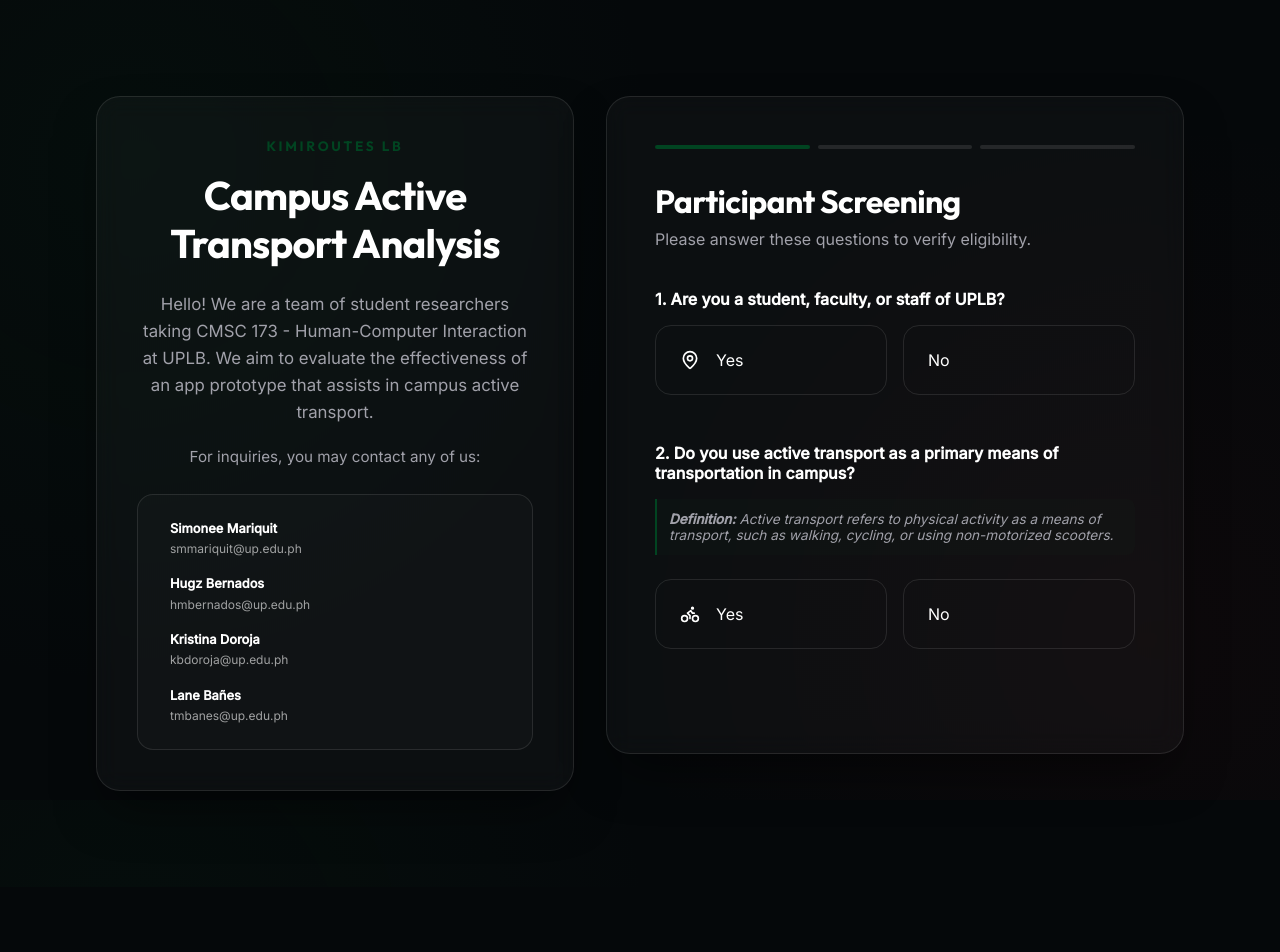
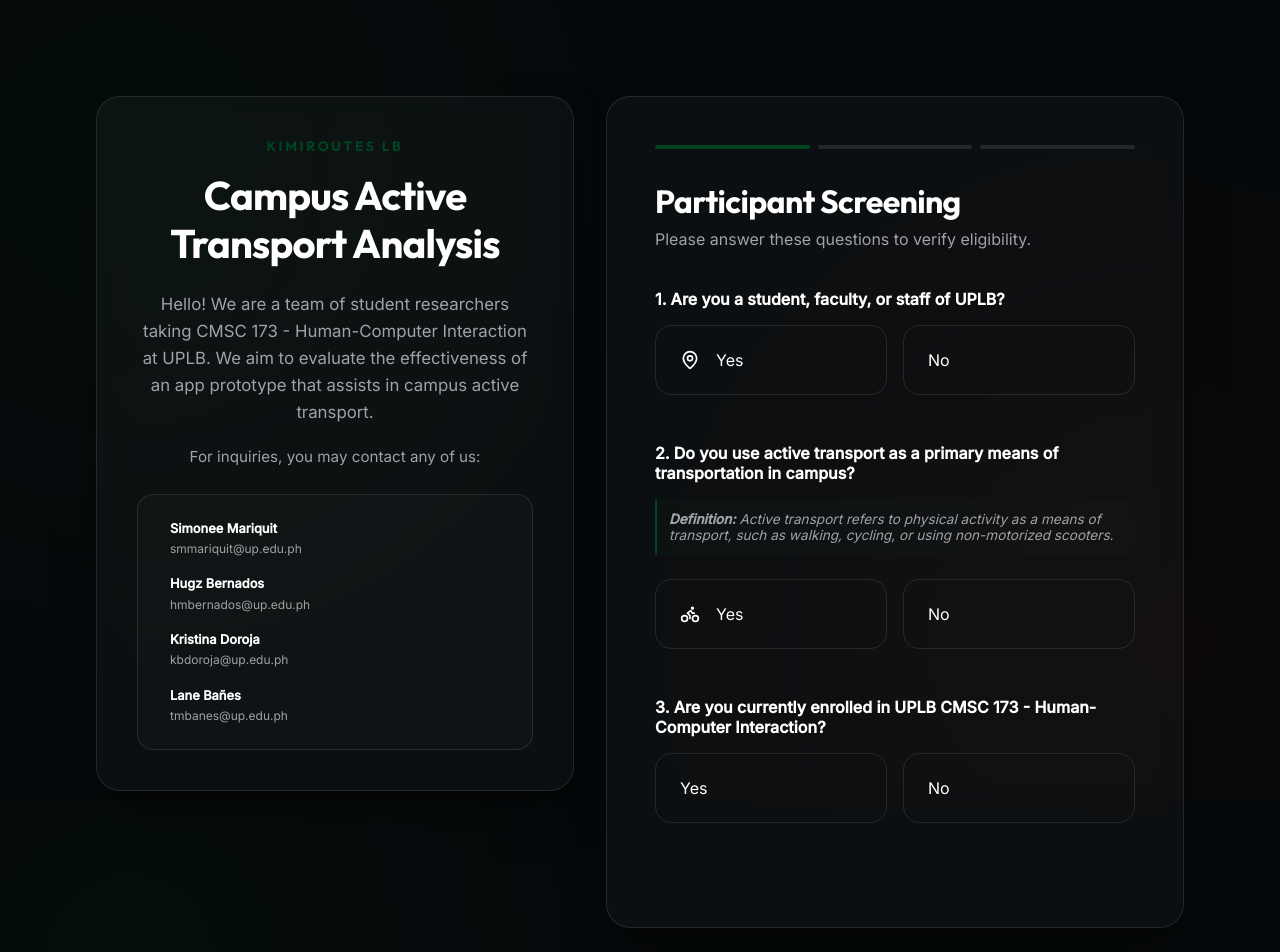
Before and after one commit to smmariquit/173-autostudy, a Next.js app: page / in a window 1280 px wide. Shown: the top 952 px of the page. Before the commit the page ends 887 px from the top, so only its background shows below. Built offline with nearby package versions, Linux system fonts and the light colour scheme.

Commit message:
feat: add HCI student exclusion criterion to screening process

```diff
--- a/src/app/api/send-email/route.ts
+++ b/src/app/api/send-email/route.ts
@@ -5,7 +5,7 @@ const resend = new Resend(process.env.RESEND_API_KEY || 're_dummy_key');
 
 export async function POST(req: Request) {
   try {
-    const { name, email, fbContact, consentTimestamp } = await req.json();
+    const { name, email, fbContact, consentTimestamp, isHCIStudent } = await req.json();
 
     // Deterministic Assignment (Statistically Balanced 50/50 Split)
     // We sum the character codes of the email to decide the order without a database.
@@ -58,6 +58,7 @@ export async function POST(req: Request) {
           Name: ${name}<br/>
           Email: ${email}<br/>
           FB/Contact: ${fbContact}<br/>
+          HCI Student (CMSC 173): ${isHCIStudent ? 'Yes' : 'No'}<br/>
           Timestamp: ${new Date(consentTimestamp).toLocaleString('en-PH', { timeZone: 'Asia/Manila' })} (PHT)<br/>
           Status: Electronically Consented via Checkbox
         </div>
--- a/src/components/StudyForm.tsx
+++ b/src/components/StudyForm.tsx
@@ -9,6 +9,7 @@ export default function StudyForm() {
   const [formData, setFormData] = useState({
     isUPLB: null as boolean | null,
     isActiveTransport: null as boolean | null,
+    isHCIStudent: null as boolean | null,
     name: '',
     email: '',
     fbContact: '',
@@ -16,12 +17,12 @@ export default function StudyForm() {
   });
   const [isSubmitting, setIsSubmitting] = useState(false);
 
-  const handleScreening = (key: 'isUPLB' | 'isActiveTransport', value: boolean) => {
+  const handleScreening = (key: 'isUPLB' | 'isActiveTransport' | 'isHCIStudent', value: boolean) => {
     setFormData({ ...formData, [key]: value });
   };
 
   const handleNextFromScreening = () => {
-    if (formData.isUPLB === false || formData.isActiveTransport === false) {
+    if (formData.isUPLB === false || formData.isActiveTransport === false || formData.isHCIStudent === true) {
       setStep(0); // Show failure
     } else {
       setStep(2);
@@ -67,8 +68,8 @@ export default function StudyForm() {
       <div className="card text-center animate-in">
         <h2 style={{ marginBottom: '1rem' }}>Thank you for your interest!</h2>
         <p style={{ color: 'var(--text-dim)' }}>
-          This study is specifically looking for participants from UPLB who use active transport.
-          Unfortunately, you do not meet the current selection criteria.
+          Unfortunately, you do not meet the specific selection criteria for this academic study.
+          We are looking for participants who are UPLB students/staff, users of active transport, and not currently enrolled in CMSC 173.
         </p>
         <button className="btn btn-outline" style={{ marginTop: '2rem' }} onClick={() => window.location.reload()}>
           Go Back
@@ -110,7 +111,7 @@ export default function StudyForm() {
             </div>
           </div>
 
-          <div style={{ marginBottom: '2.5rem' }}>
+          <div style={{ marginBottom: '2rem' }}>
             <label style={{ display: 'block', marginBottom: '1rem', fontWeight: 600 }}>2. Do you use active transport as a primary means of transportation in campus?</label>
             <div className="definition">
               <strong>Definition:</strong> Active transport refers to physical activity as a means of transport, such as walking, cycling, or using non-motorized scooters.
@@ -133,7 +134,27 @@ export default function StudyForm() {
             </div>
           </div>
 
-          {formData.isUPLB !== null && formData.isActiveTransport !== null && (
+          <div style={{ marginBottom: '2.5rem' }}>
+            <label style={{ display: 'block', marginBottom: '1rem', fontWeight: 600 }}>3. Are you currently enrolled in UPLB CMSC 173 - Human-Computer Interaction?</label>
+            <div style={{ display: 'flex', gap: '1rem' }}>
+              <div
+                className={`selection-card ${formData.isHCIStudent === true ? 'selected' : ''}`}
+                style={{ flex: 1 }}
+                onClick={() => handleScreening('isHCIStudent', true)}
+              >
+                Yes
+              </div>
+              <div
+                className={`selection-card ${formData.isHCIStudent === false ? 'selected' : ''}`}
+                style={{ flex: 1 }}
+                onClick={() => handleScreening('isHCIStudent', false)}
+              >
+                No
+              </div>
+            </div>
+          </div>
+
+          {formData.isUPLB !== null && formData.isActiveTransport !== null && formData.isHCIStudent !== null && (
             <button className="btn btn-primary" style={{ width: '100%' }} onClick={handleNextFromScreening}>
               Continue to Registration <ChevronRight size={18} />
             </button>
```
